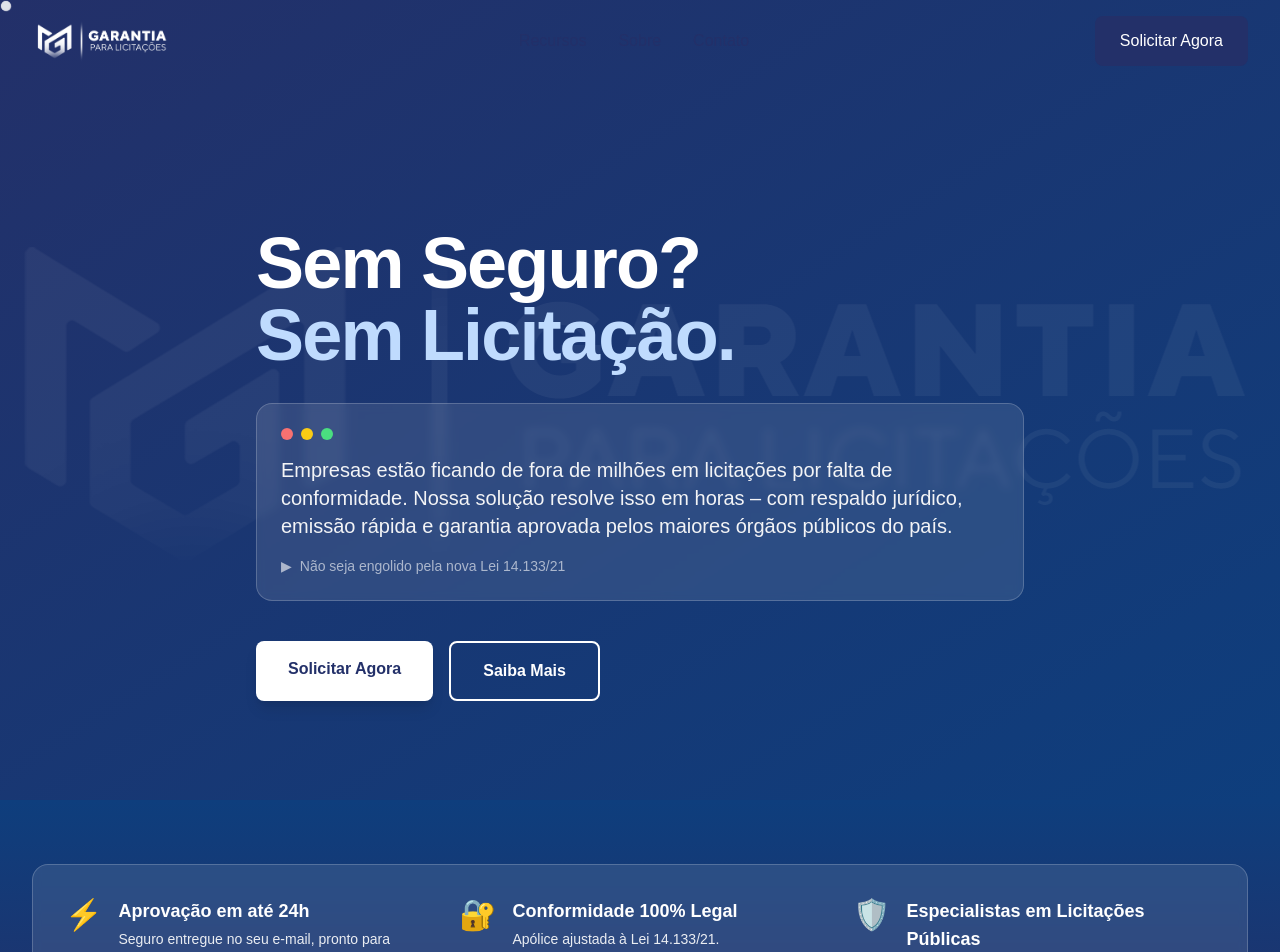
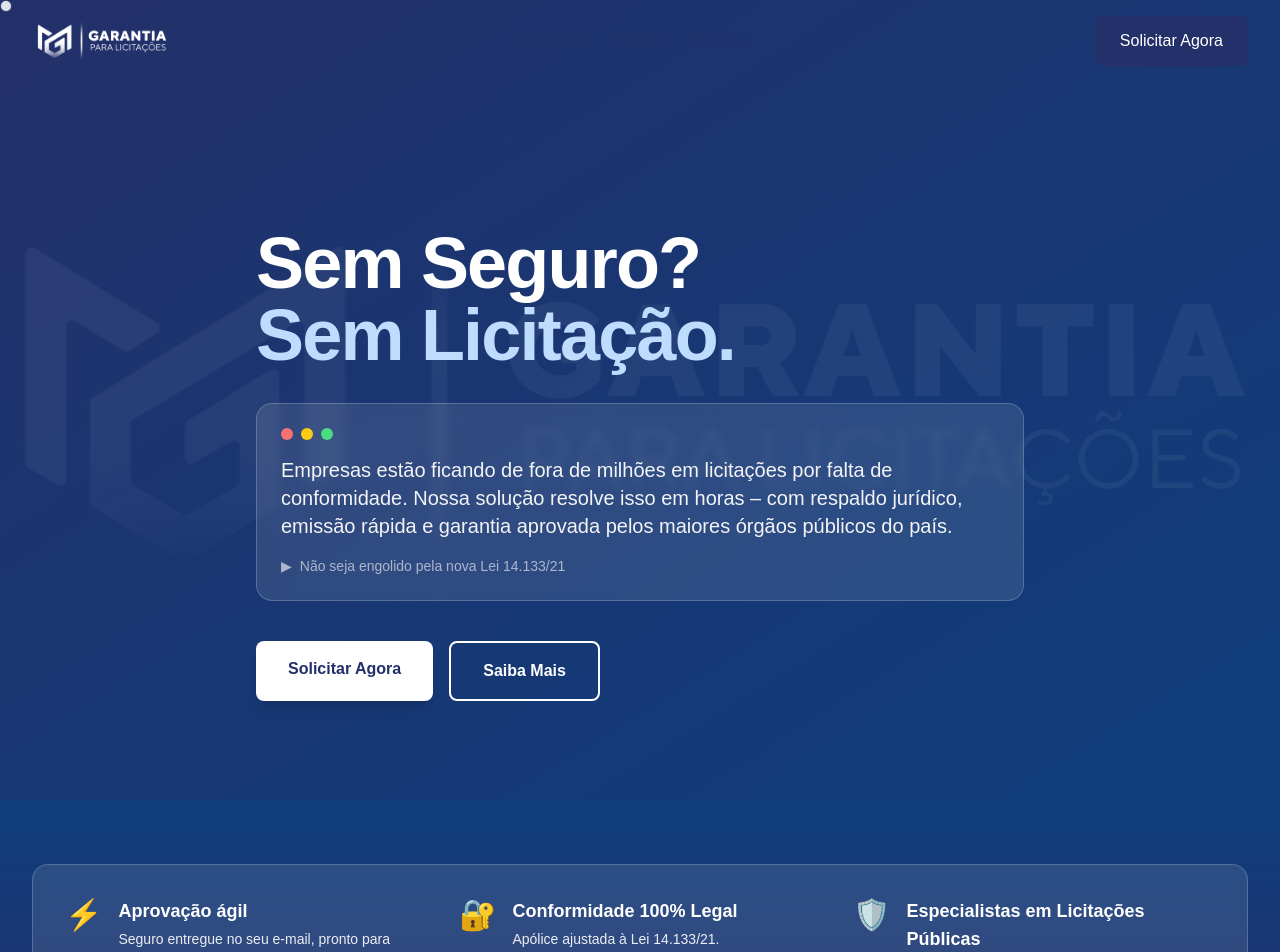
Before and after one commit to kauntdewn1/garantia-app, a React (Vite) app: page / in a window 1280 px wide. Shown: the top 952 px of the page. Built offline with nearby package versions, Linux system fonts and the light colour scheme; the HTML template or start-up script is replaced by a standard one; a web font is replaced by a local one.

Commit message:
Update Bullets component with proper line breaks

```diff
--- a/src/components/Bullets.jsx
+++ b/src/components/Bullets.jsx
@@ -5,7 +5,7 @@ function Bullets() {
   const bullets = [
     {
       icon: '⚡',
-      text: ['Aprovação em até 24h', 'Seguro entregue no seu e-mail, pronto para licitar.']
+      text: ['Aprovação ágil', 'Seguro entregue no seu e-mail, pronto para licitar.']
     },
     {
       icon: '🔐',
```
